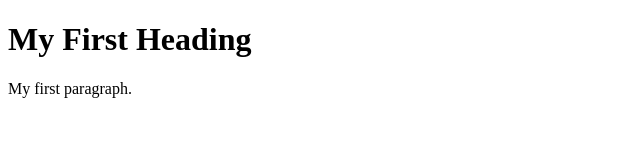
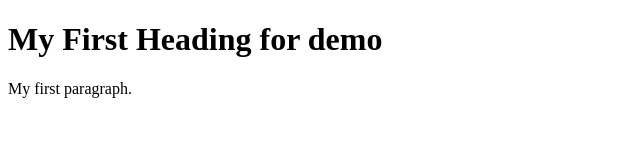
Before and after one commit to akashkumar0711/Reveal, a plain HTML site: page index.html in a window 1280 px wide. Shown: the whole page, without its empty margins (0-640 px from the left). Drawn offline with Linux system fonts and the light colour scheme.

Commit message:
Update index.html

```diff
--- a/index.html
+++ b/index.html
@@ -2,7 +2,7 @@
 <html>
 <body>
 
-<h1>My First Heading</h1>
+<h1>My First Heading  for demo</h1>
 
 <p>My first paragraph.</p>
 
```
